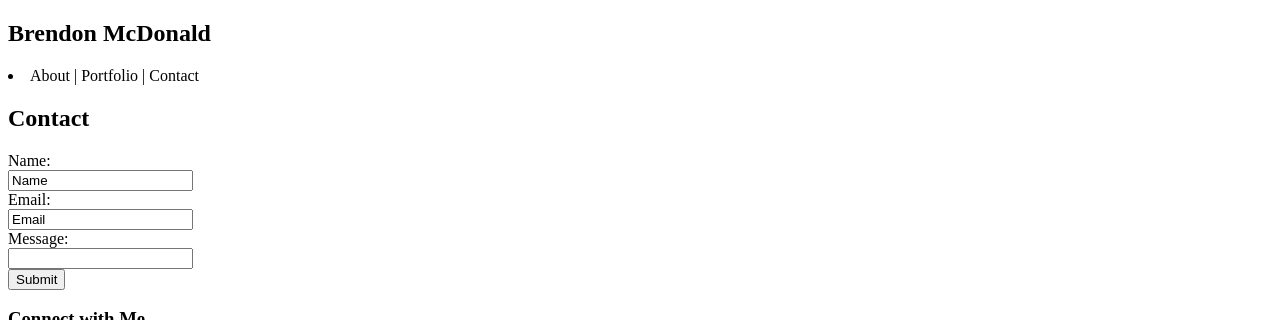
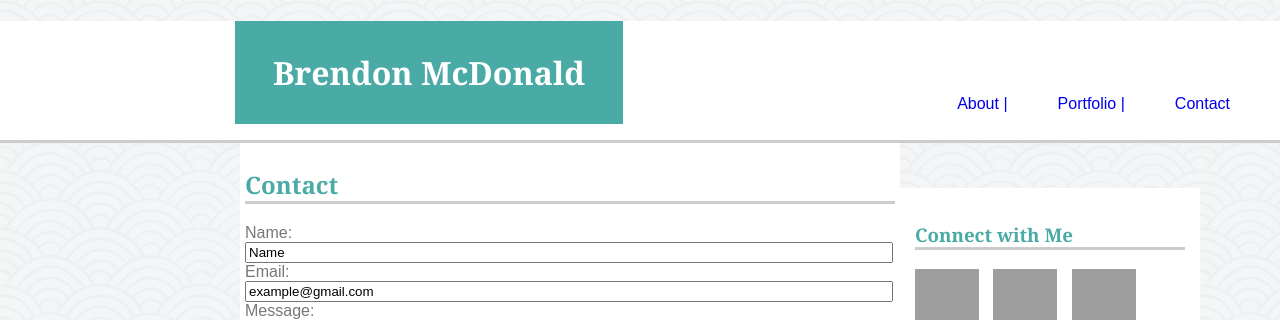
Before and after one commit to Brendonjmcdonald/Basic-Portfolio, a PHP site: page /contact.html in a window 1280 px wide. Shown: the top 320 px of the page. Run offline with PHP 8.4, Linux system fonts and the light colour scheme; grey boxes are pictures that could not be loaded.

Commit message:
more work

```diff
--- a/assets/css/style.css
+++ b/assets/css/style.css
@@ -55,23 +55,35 @@ li {
 	margin-top: 0;
 	float: right;
 	text-align: end;
-	margin-right: 150px;
+	margin-right: 50px;
 	position: relative;
 	bottom: 45px;
 	list-style-type: none;
+}
 
+a {
+	text-decoration: none;
+}
+
+
+form {
+	width: 650px;
 }
 
 .header {
 	background-color: white;
 	border-bottom: 3px solid #cccccc;
 	margin-top: 0;
-
+	width: 100%;
 }
 
 .aboutimage {
 	width: 200px;
 	height: 200px;
+	float: left;
+	margin-left: 10px;
+	margin-right: 10px;
+	margin-bottom: 10px;
 }
 
 .github, .linkedin, .stackoverflow {
@@ -107,3 +119,60 @@ li {
 	float: right;
 	margin-top: 30px;
 }
+
+#messagebox {
+	height: 200px;
+	width: 640px;
+}
+
+#emailbox {
+	width: 640px;
+}
+
+#namebox {
+	width: 640px;
+}
+
+#contact {
+	background: white;
+	width: 650px;
+	float: left;
+	padding: 5px;
+}
+
+#submit {
+	background-color: #4aaaa5;
+	color: white;
+	width: 100px;
+	height: 50px;
+	font-size: 15px;
+	border: none;
+
+}
+
+#portfolio {
+	background: white;
+	width: 650px;
+	float: left;
+	padding: 5px;
+	margin-top: 10px;
+	margin-bottom: 10px;
+}
+
+#hangman, #rpg-game, #trivia-game, #rutgers, #rock {
+	width: 250px;
+	height: 200px;
+	float: left;
+	margin-right: 5px;
+}
+
+#hangmantext, #rpg-gametext, #trivia-gametext, #rutgertext, #rocktext {
+	font-family: 'Georgia', Times, Times New Roman, serif;
+	color: white;
+	background: #4aaaa5;
+	width: 250px;
+	height: 40px;
+	font-size: 25px;
+	text-align: center;
+	padding-top: 10px;
+}
--- a/contact.html
+++ b/contact.html
@@ -5,22 +5,25 @@
 	<title>Contact</title>
 </head>
 
-<!-- <link rel="stylesheet" type="text/css" href="assets/css/style.css"> -->
+<link rel="stylesheet" type="text/css" href="assets/css/style.css">
 
 <body>
 
 <div class="header">
-	<section id="name">
+
 		<h1>Brendon McDonald</h1>
-	</section>
-	<section id="aside">
-		<li>About | Portfolio | Contact</li>
-	</section>
+	<nav>
+		<ul>
+		<li><a href="contact.html">Contact</a></li>
+		<li><a href="portfolio.html">Portfolio |</a></li>
+		<li><a href="index.html">About |</a></li>
+		</ul>
+	</nav>
 </div>
 
 <div class="container">
 
-	<section id="Contact">
+	<section id="contact">
 		<h2>Contact</h2>
 
 		<form>
@@ -28,12 +31,12 @@
 			<input id= "namebox" type= "text" name= "name" value= "Name"><br>
 
 			Email:<br>
-			<input id= "emailbox" type= "text" name= "email" value="Email"><br>
+			<input id= "emailbox" type= "text" name= "email" value="example@gmail.com"><br>
 
 			Message:<br>
 			<input id= "messagebox" type= "text" name= "message"><br>
 
-			<input type="submit" value="Submit">
+			<input id= "submit"type="submit" value="Submit">
 		</form>
 
 	</section>
```
Also changed, not shown: index.html (+13 -5 lines), portfolio.html (+21 -17 lines).
